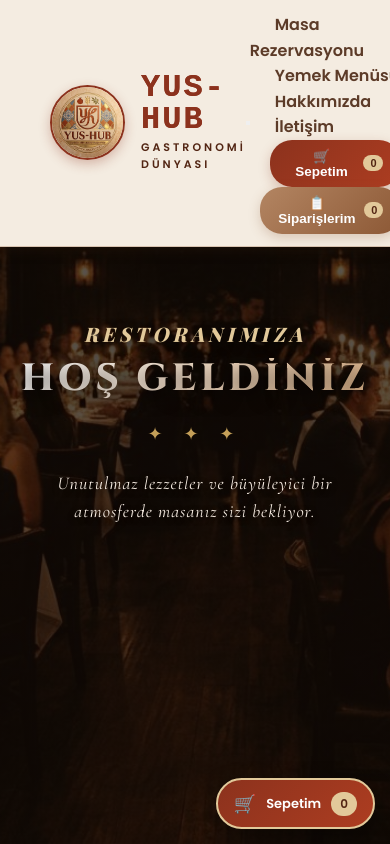
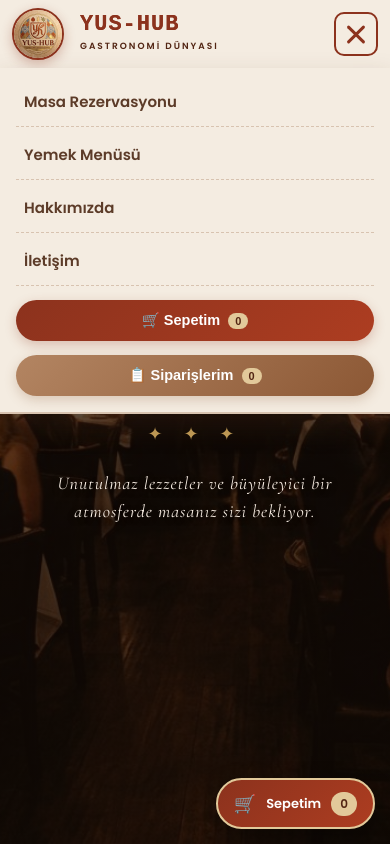
Before and after one commit to yusuftugrayilmazer/rezervasyon, a plain HTML site: page index.html in a window 390 px wide. Both pictures are taken after a click on the button "Menüyü aç/kapat". Shown: the top 844 px of the page. Drawn offline with nearby package versions, Linux system fonts and the light colour scheme; a web font is replaced by a local one.

Commit message:
Rezervasyon sitesi

```diff
--- a/index.html
+++ b/index.html
@@ -1008,7 +1008,7 @@
             <div class="footer-info">
                 <h3>İletişim & Adres</h3>
                 <p><strong>Adres:</strong> Atatürk Bulvarı No: 142/A, Mersin</p>
-                <p><strong>E-posta:</strong> <a href="/cdn-cgi/l/email-protection" class="__cf_email__" data-cfemail="046d6a626b447d71776c71662a676b69">[email&#160;protected]</a></p>
+                <p><strong>E-posta:</strong> info@yushub.com</p>
                 <p><strong>Telefon:</strong> <a href="tel:+905551112233">+90 555 111 22 33</a></p>
             </div>
             <div class="footer-map">
@@ -1025,6 +1025,6 @@
         </div>
     </footer>
 
-    <script data-cfasync="false" src="/cdn-cgi/scripts/5c5dd728/cloudflare-static/email-decode.min.js"></script><script src="script.js"></script>
+    <script src="script.js"></script>
 </body>
 </html>
--- a/script.js
+++ b/script.js
@@ -1168,3 +1168,38 @@ document.addEventListener('DOMContentLoaded', function () {
     renderOrdersList();
     startCountdown();
 });
+
+/* ========================================================
+   MOBİL MENÜ (HAMBURGER)
+   ======================================================== */
+function toggleMobileNav() {
+    const nav = document.getElementById('main-nav');
+    const toggle = document.getElementById('nav-toggle');
+    const isOpen = nav.classList.toggle('open');
+    toggle.classList.toggle('open', isOpen);
+    toggle.setAttribute('aria-expanded', isOpen ? 'true' : 'false');
+}
+
+// Menüdeki bir linke/butona tıklanınca menüyü kapat
+document.addEventListener('DOMContentLoaded', function () {
+    const nav = document.getElementById('main-nav');
+    const toggle = document.getElementById('nav-toggle');
+    if (!nav || !toggle) return;
+
+    nav.addEventListener('click', function (e) {
+        if (e.target.closest('a') || e.target.closest('button')) {
+            nav.classList.remove('open');
+            toggle.classList.remove('open');
+            toggle.setAttribute('aria-expanded', 'false');
+        }
+    });
+
+    // Menü dışına tıklanınca kapat
+    document.addEventListener('click', function (e) {
+        if (nav.classList.contains('open') && !e.target.closest('.navbar')) {
+            nav.classList.remove('open');
+            toggle.classList.remove('open');
+            toggle.setAttribute('aria-expanded', 'false');
+        }
+    });
+});
--- a/style.css
+++ b/style.css
@@ -2329,3 +2329,175 @@ body.modal-open {
 .footer-pin {
     filter: drop-shadow(0 2px 6px rgba(0, 0, 0, 0.4));
 }
+
+/* ========================================================
+   MOBİL UYUMLULUK DÜZELTMELERİ
+   ======================================================== */
+
+/* Sabit menü, başlıkların üstünü kapatmasın (çapa linkleri için) */
+section[id] {
+    scroll-margin-top: 110px;
+}
+
+/* Hamburger butonu — masaüstünde gizli */
+.nav-toggle {
+    display: none;
+    flex-direction: column;
+    justify-content: center;
+    gap: 5px;
+    width: 44px;
+    height: 44px;
+    padding: 8px;
+    background: transparent;
+    border: 2px solid #8c321d;
+    border-radius: 10px;
+    cursor: pointer;
+}
+
+.nav-toggle span {
+    display: block;
+    height: 3px;
+    width: 100%;
+    background: #8c321d;
+    border-radius: 2px;
+    transition: transform 0.3s ease, opacity 0.3s ease;
+}
+
+.nav-toggle.open span:nth-child(1) { transform: translateY(8px) rotate(45deg); }
+.nav-toggle.open span:nth-child(2) { opacity: 0; }
+.nav-toggle.open span:nth-child(3) { transform: translateY(-8px) rotate(-45deg); }
+
+/* ---- Tablet ve altı: menü hamburgera dönüşür ---- */
+@media (max-width: 1100px) {
+    .navbar {
+        padding: 10px 16px;
+    }
+
+    .nav-toggle {
+        display: flex;
+    }
+
+    .navbar nav {
+        position: absolute;
+        top: 100%;
+        left: 0;
+        right: 0;
+        display: flex;
+        flex-direction: column;
+        align-items: stretch;
+        gap: 4px;
+        background: #f4ece1;
+        border-bottom: 2px solid #d8c3b0;
+        box-shadow: 0 12px 25px rgba(92, 53, 31, 0.25);
+        padding: 10px 16px 16px 16px;
+
+        /* kapalı durum */
+        opacity: 0;
+        visibility: hidden;
+        transform: translateY(-8px);
+        pointer-events: none;
+        transition: opacity 0.25s ease, transform 0.25s ease, visibility 0.25s;
+    }
+
+    .navbar nav.open {
+        opacity: 1;
+        visibility: visible;
+        transform: translateY(0);
+        pointer-events: auto;
+    }
+
+    .navbar nav a,
+    .navbar .menu-nav-btn {
+        margin-left: 0;
+        padding: 12px 8px;
+        border-bottom: 1px dashed #d8c3b0;
+        font-size: 15px;
+    }
+
+    .navbar .nav-cart-btn {
+        margin-left: 0;
+        margin-top: 10px;
+        justify-content: center;
+        padding: 12px 18px;
+        font-size: 14.5px;
+    }
+}
+
+/* ---- Telefon ---- */
+@media (max-width: 768px) {
+    .navbar {
+        padding: 8px 12px;
+    }
+
+    .navbar-logo-img {
+        height: 52px;
+        width: 52px;
+    }
+
+    .logo-text {
+        font-size: 22px;
+        letter-spacing: 1px;
+    }
+
+    .logo-subtext {
+        font-size: 9px;
+        letter-spacing: 2px;
+    }
+
+    section[id] {
+        scroll-margin-top: 80px;
+    }
+
+    /* Hero: mobil adres çubuğu sorununa karşı svh */
+    .hero {
+        height: 100svh;
+        min-height: 560px;
+    }
+
+    .main-booking-title {
+        font-size: 32px;
+    }
+
+    .floor-buttons {
+        flex-wrap: wrap;
+        gap: 12px;
+    }
+
+    .btn {
+        padding: 10px 26px;
+    }
+
+    .btn-title {
+        font-size: 15px;
+    }
+
+    .restaurant-map {
+        border-width: 4px;
+        border-radius: 12px;
+    }
+
+    .floor-indicator {
+        font-size: 10.5px;
+        padding: 4px 12px;
+        letter-spacing: 1px;
+        white-space: nowrap;
+    }
+
+    .map-header-overlay {
+        top: 8px;
+    }
+}
+
+/* ---- Dokunmatik ekranlar: hover olmadığı için
+        "Rezerve Et" butonları her zaman görünsün ---- */
+@media (hover: none) and (pointer: coarse) {
+    .table-btn {
+        opacity: 1;
+        visibility: visible;
+        transform: scale(1) translateY(0);
+    }
+
+    .table-hotspot {
+        border-color: rgba(242, 192, 120, 0.35);
+    }
+}
```
